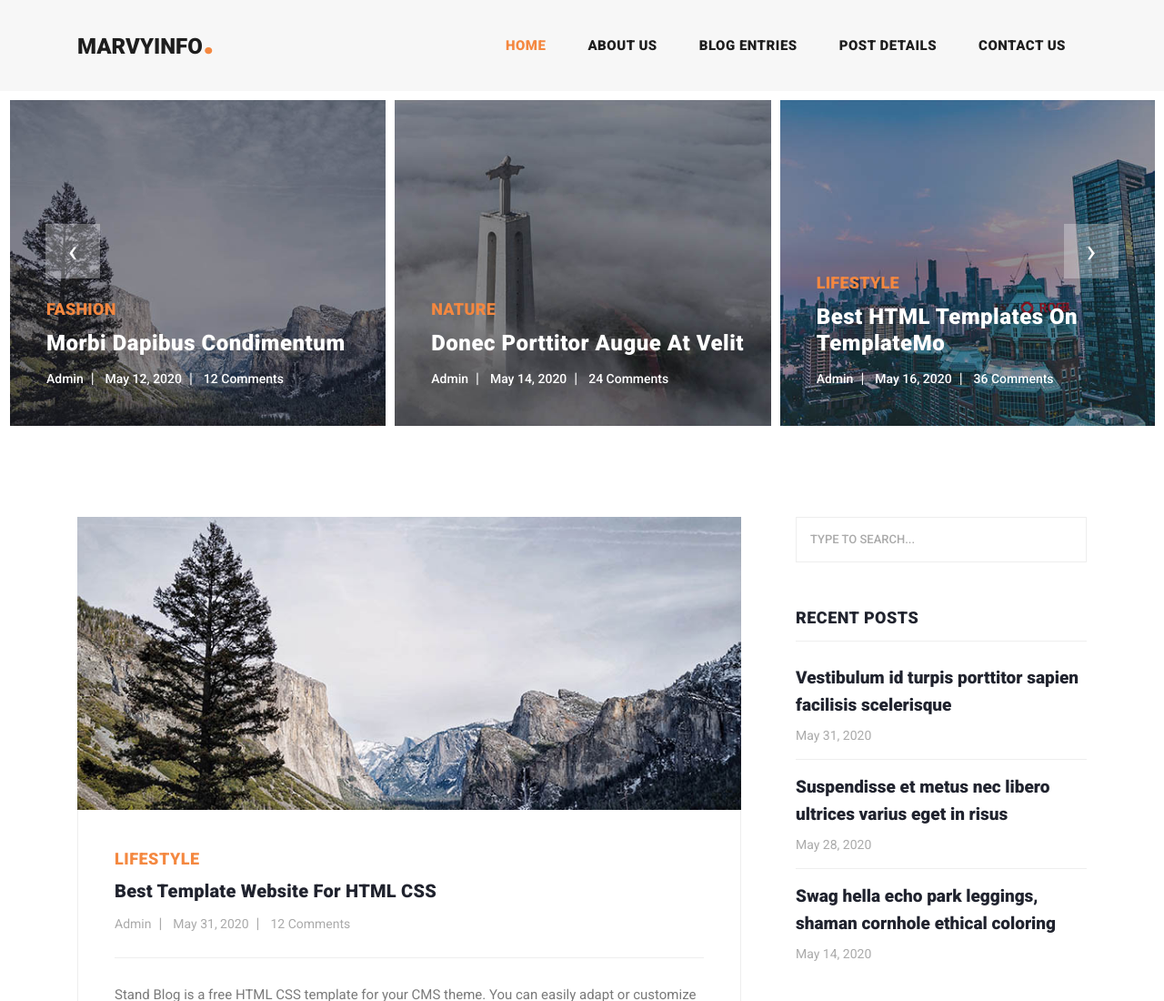
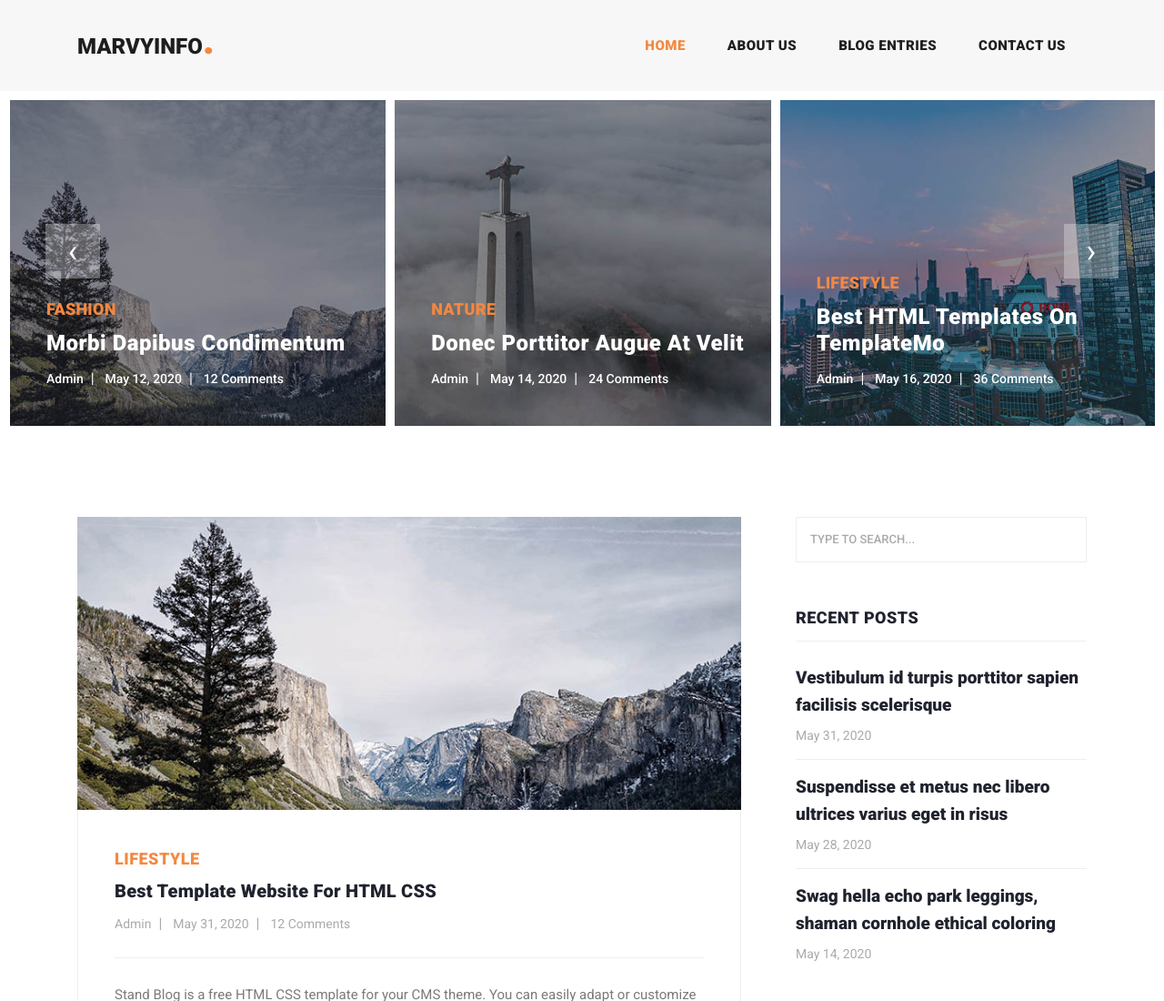
Before and after one commit to MarvyInfo/MarvyInfo, a plain HTML site: page index.html in a window 1280 px wide. Shown: the top 1100 px of the page at 91% size. Drawn offline with Linux system fonts and the light colour scheme.

Commit message:
Update index.html

```diff
--- a/index.html
+++ b/index.html
@@ -65,9 +65,6 @@ https://templatemo.com/tm-551-stand-blog
             </li>
             <li class="nav-item">
               <a class="nav-link" href="blog.html">Blog Entries</a>
-            </li>
-            <li class="nav-item">
-              <a class="nav-link" href="post-details.html">Post Details</a>
             </li>
             <li class="nav-item">
               <a class="nav-link" href="contact.html">Contact Us</a>
```
